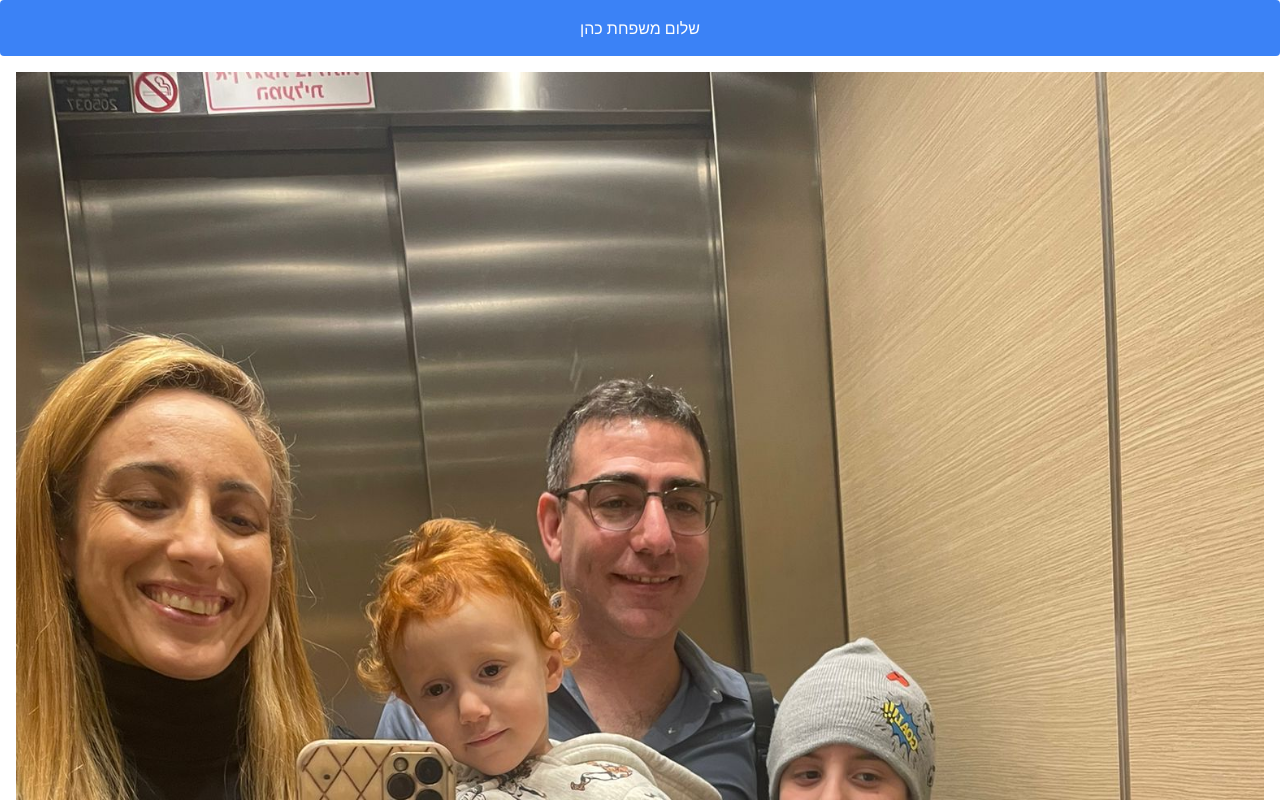
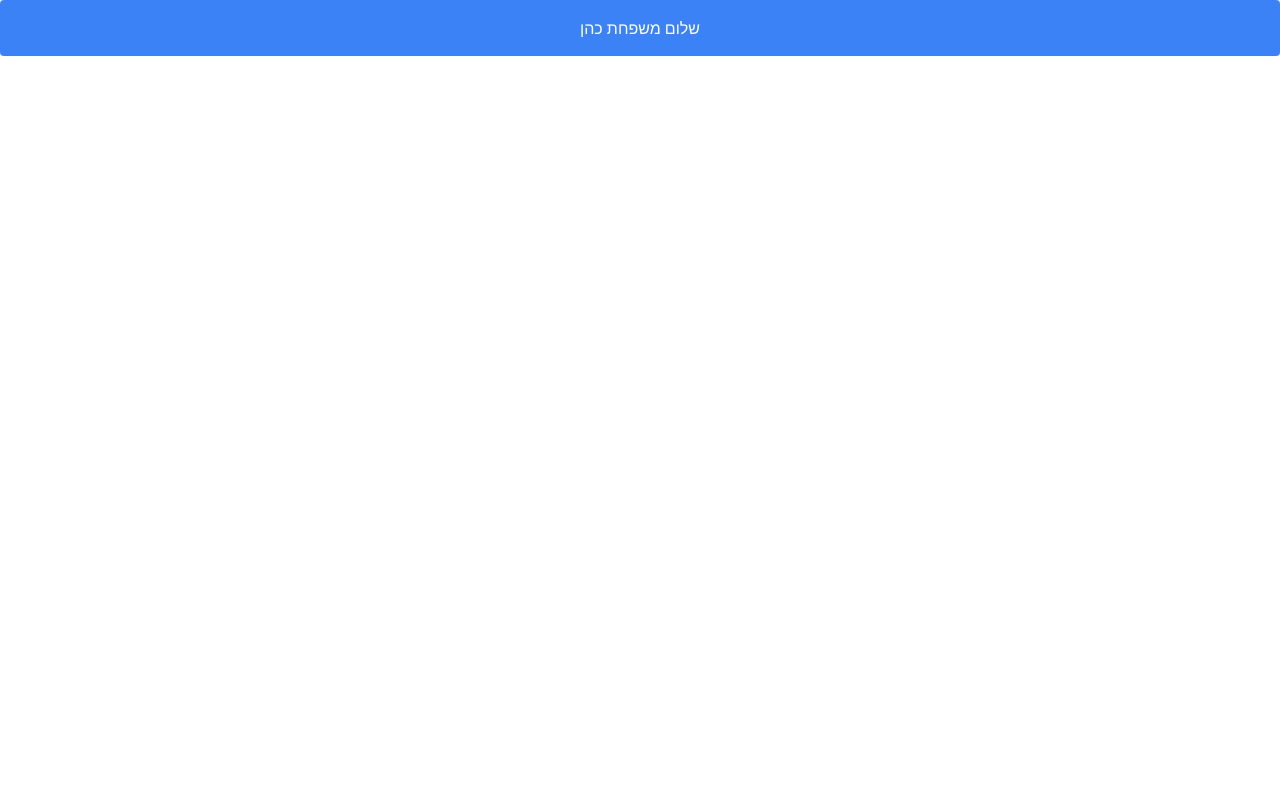
Before and after one commit to bencod/family, a plain HTML site: page index.html in a window 1280 px wide. Shown: the top 800 px of the page. Drawn offline with nearby package versions, Linux system fonts and the light colour scheme.

Commit message:
removing picture per Tom's request

```diff
--- a/index.html
+++ b/index.html
@@ -10,8 +10,8 @@
     <div class="bg-blue-500 text-white p-4 rounded text-center">
         שלום משפחת כהן
     </div>
-    <div class="p-4">
+    <!--<div class="p-4">
         <img src="resources/family.jpeg" alt="משפחת כהן" class="max-w-full h-auto">
-    </div>
+    </div>-->
 </body>
 </html>
```
